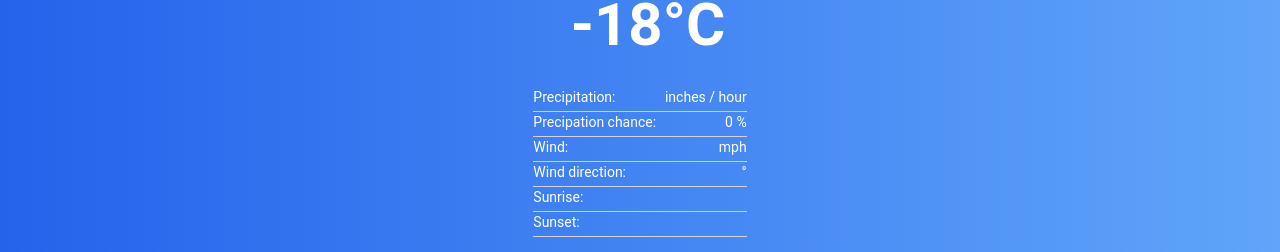
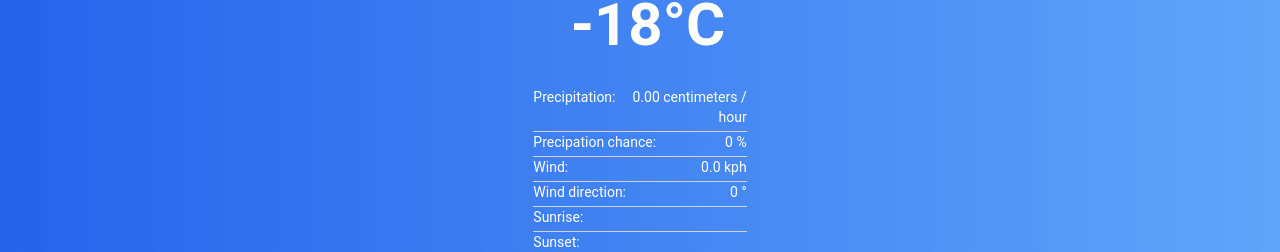
Before and after one commit to SineVial/react-poseidon, a React (Vite) app: page / in a window 1280 px wide. Shown: the part 109-361 px from the top of the page. Built offline with nearby package versions, Linux system fonts and the light colour scheme; no server answers.

Commit message:
Fahrenheit and Celsius toggles between imperial and metric for other units

```diff
--- a/src/pages/HomePage.tsx
+++ b/src/pages/HomePage.tsx
@@ -21,15 +21,15 @@ const HomePage : React.FC<HomePageProps> = ({latitude, setLatitude, longitude, s
     const [elevation, setElevation] = useState(0)
     const [icon, setIcon] = useState('')
     const [summary, setSummary] = useState('')
-    const [precipIntensity, setPrecipIntensity] = useState()
+    const [precipIntensity, setPrecipIntensity] = useState(0)
     const [precipProbability, setPrecipProbability] = useState(0)
     const [precipType, setPrecipType] = useState('')
     const [temperature, setTemperature] = useState(0)
     const [apparentTemperature, setApparentTemperature] = useState(0)
-    const [windSpeed, setWindSpeed] = useState()
-    const [windBearing, setWindBearing] = useState()
+    const [windSpeed, setWindSpeed] = useState(0)
+    const [windBearing, setWindBearing] = useState(0)
     const [pressure, setPressure] = useState(0)
-    const [cloudCover, setCloudCover] = useState()
+    const [cloudCover, setCloudCover] = useState(0)
     const [sunrise, setSunrise] = useState('')
     const [sunset, setSunset] = useState('')
 
@@ -105,7 +105,7 @@ const HomePage : React.FC<HomePageProps> = ({latitude, setLatitude, longitude, s
                     <div className="flex flex-col mt-4 text-sm w-1/6">
                         <div className="flex justify-between border-b border-gray-300 pb-1">
                             <p>Precipitation:</p>
-                            <p className="text-right">{precipIntensity} inches / hour</p>
+                            <p className="text-right">{isCelsius ? (precipIntensity * 2.54).toFixed(2) + ' centimeters' : precipIntensity.toFixed(2) + ' inches'} / hour</p>
                         </div>
                         <div className="flex justify-between border-b border-gray-300 pb-1">
                             <p>Precipation chance:</p>
@@ -113,7 +113,7 @@ const HomePage : React.FC<HomePageProps> = ({latitude, setLatitude, longitude, s
                         </div>
                         <div className="flex justify-between border-b border-gray-300 pb-1">
                             <p>Wind:</p>
-                            <p className="text-right">{windSpeed} mph</p>
+                            <p className="text-right">{isCelsius ? (windSpeed * 1.609).toFixed(1) + ' kph': windSpeed.toFixed(1) + ' mph'}</p>
                         </div>
                         <div className="flex justify-between border-b border-gray-300 pb-1">
                             <p>Wind direction:</p>
```
